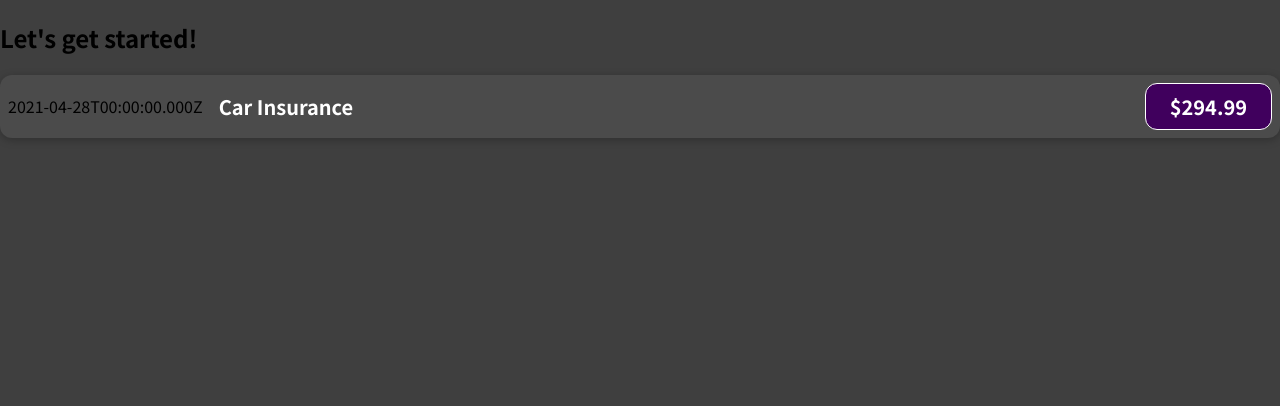
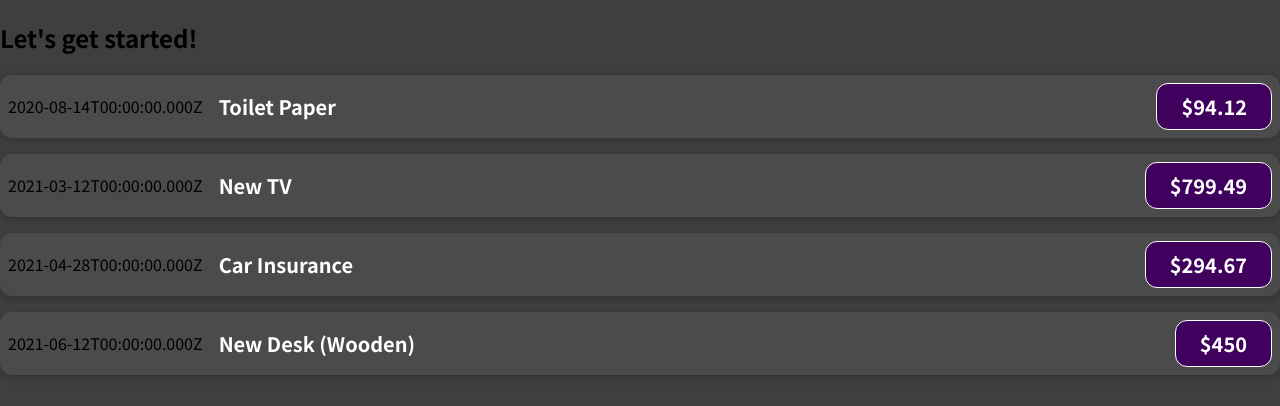
Before and after one commit to himIoT19/react_complete_guide, a JavaScript app: page / in a window 1280 px wide. Shown: the top 406 px of the page. Built offline with nearby package versions, Linux system fonts and the light colour scheme.

Commit message:
Passing Data via "props"

```diff
--- a/src/App.js
+++ b/src/App.js
@@ -1,10 +1,56 @@
 import ExpenseItem from "./components/ExpenseItem";
 
 function App() {
+  const expenses = [
+    {
+      id: "e1",
+      title: "Toilet Paper",
+      amount: 94.12,
+      date: new Date(2020, 7, 14),
+    },
+    {
+      id: "e2",
+      title: "New TV",
+      amount: 799.49,
+      date: new Date(2021, 2, 12),
+    },
+    {
+      id: "e3",
+      title: "Car Insurance",
+      amount: 294.67,
+      date: new Date(2021, 3, 28),
+    },
+    {
+      id: "e4",
+      title: "New Desk (Wooden)",
+      amount: 450,
+      date: new Date(2021, 5, 12),
+    },
+  ];
+
   return (
     <div>
       <h2>Let's get started!</h2>
-      <ExpenseItem></ExpenseItem>
+      <ExpenseItem
+        title={expenses[0].title}
+        amount={expenses[0].amount}
+        date={expenses[0].date}
+      ></ExpenseItem>
+      <ExpenseItem
+        title={expenses[1].title}
+        amount={expenses[1].amount}
+        date={expenses[1].date}
+      ></ExpenseItem>
+      <ExpenseItem
+        title={expenses[2].title}
+        amount={expenses[2].amount}
+        date={expenses[2].date}
+      ></ExpenseItem>
+      <ExpenseItem
+        title={expenses[3].title}
+        amount={expenses[3].amount}
+        date={expenses[3].date}
+      ></ExpenseItem>
     </div>
   );
 }
--- a/src/components/ExpenseItem.js
+++ b/src/components/ExpenseItem.js
@@ -1,16 +1,12 @@
 import "./ExpenseItem.css";
 
-function ExpenseItem() {
-  const expenseDate = new Date(2021, 3, 28);
-  const expenseTitle = "Car Insurance";
-  const expenseAmount = 294.99;
-
+function ExpenseItem(props) {
   return (
     <div className="expense-item">
-      <div>{expenseDate.toISOString()}</div>
+      <div>{props.date.toISOString()}</div>
       <div className="expense-item__description">
-        <h2>{expenseTitle}</h2>
-        <div className="expense-item__price">${expenseAmount}</div>
+        <h2>{props.title}</h2>
+        <div className="expense-item__price">${props.amount}</div>
       </div>
     </div>
   );
```
